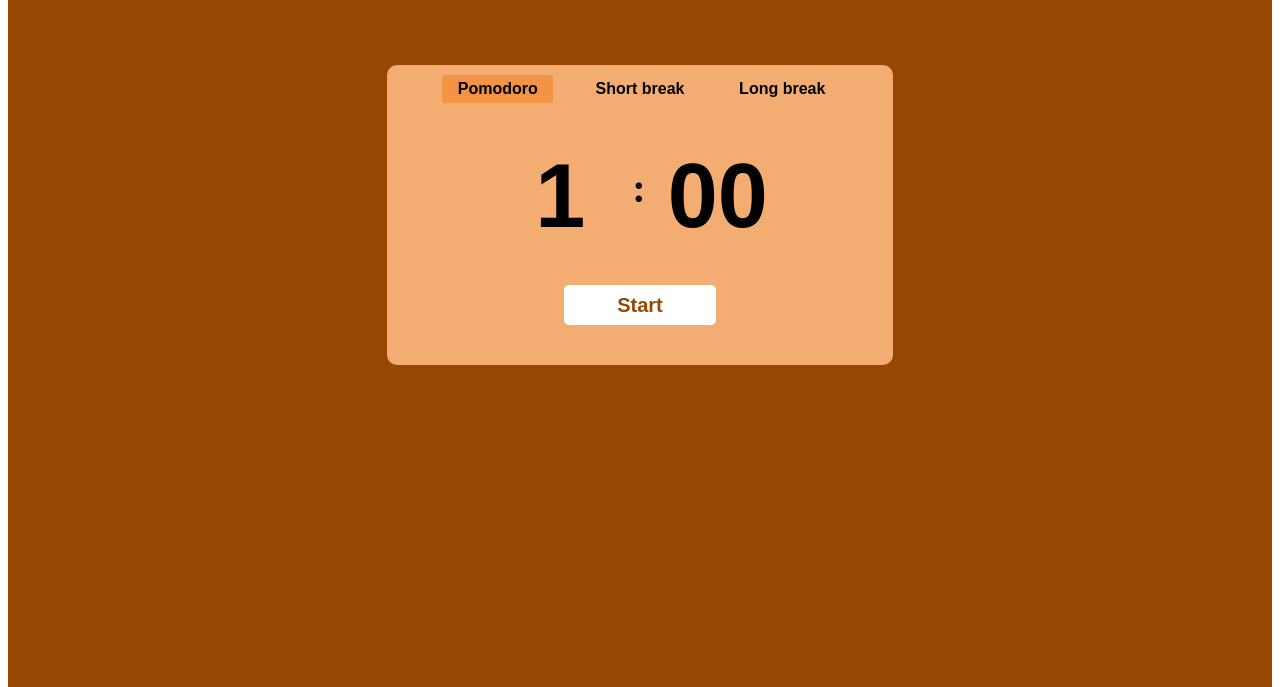
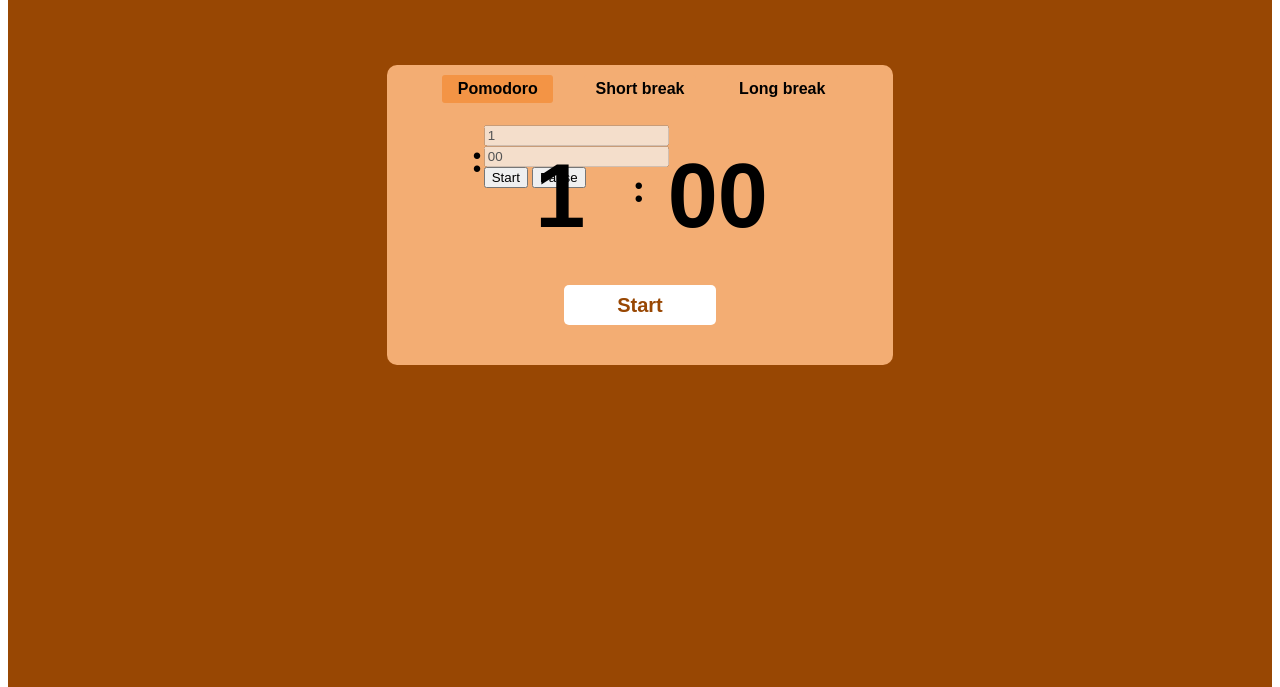
Before and after one commit to Valentina-2608/Pomodoro_clock, a plain HTML site: page index.html in a window 1280 px wide. Shown: the part 113-800 px from the top of the page. Drawn offline with Linux system fonts and the light colour scheme.

Commit message:
Add elements to block timer2

```diff
--- a/index.html
+++ b/index.html
@@ -38,7 +38,17 @@
 			<button id="pause_pomodoro">Pause</button>
 		</div>
 	</div>
-	<div class="timer2"></div>
+	<div class="timer2">
+		<div class="timer2_elements">
+			<input type="text" id="timer2_minutes" value="1" disabled>
+			<div class="symbol">:</div>
+			<input type="text" id="timer2_seconds" value="00" disabled>
+		</div>
+		<div class="timer2_buttons">
+			<button id="start_short_break">Start</button>
+			<button id="pause_short_break">Pause</button>
+		</div>
+	</div>
 	<div class="timer3"></div>
 </div>
 <div class="sounds">
```
